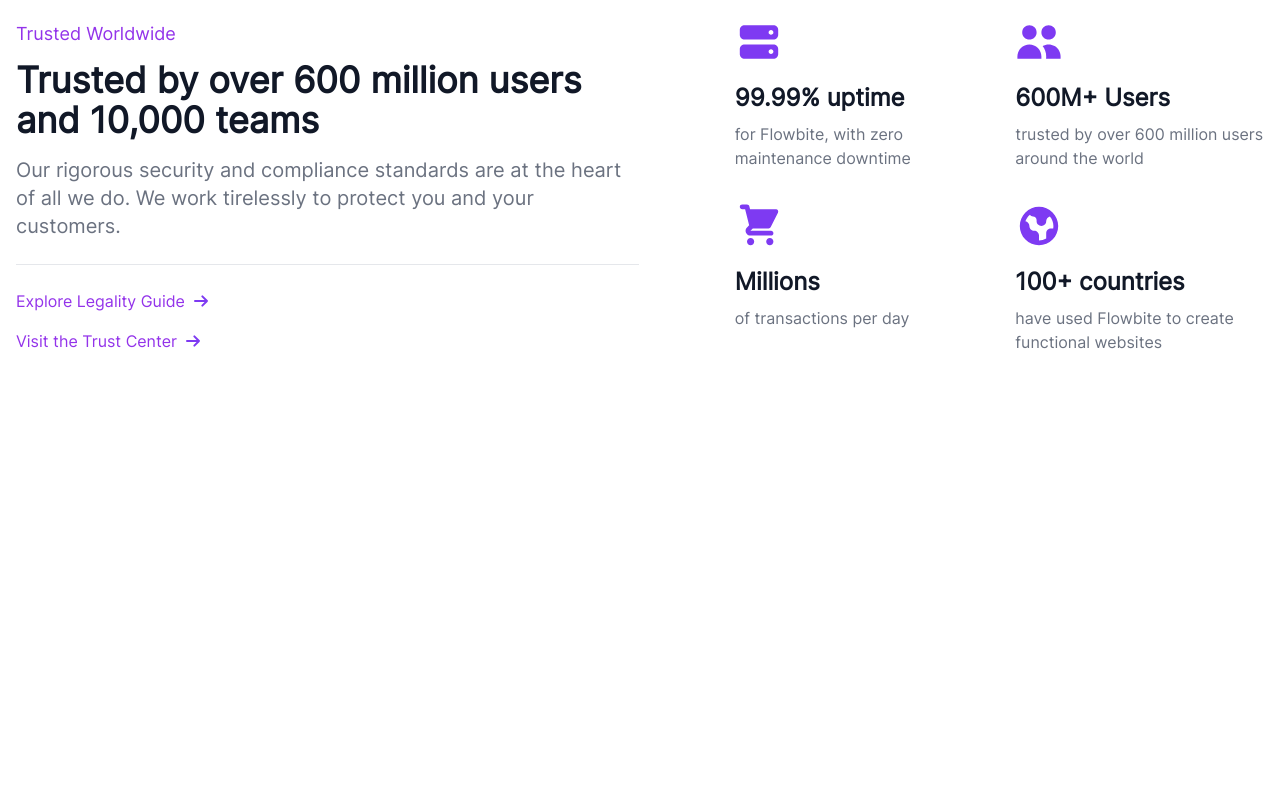
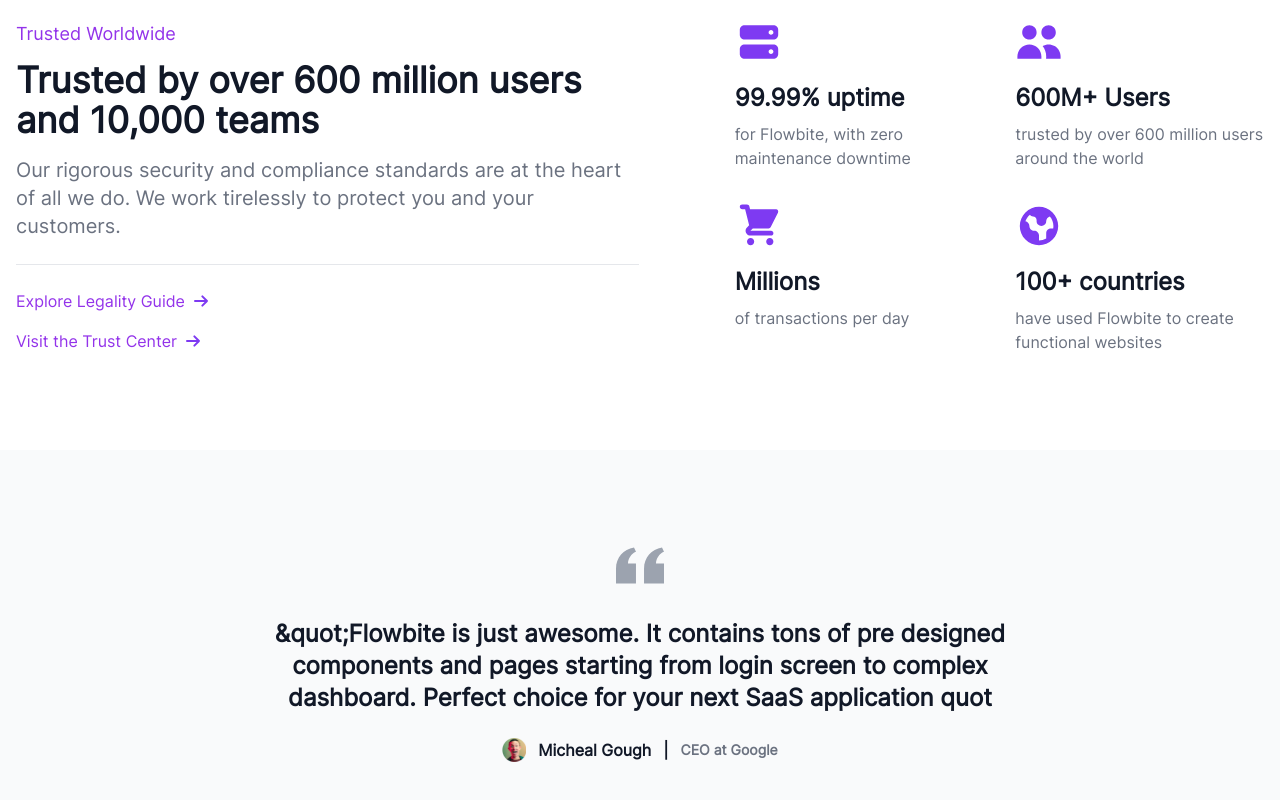
Before and after one commit to nomaan-07/Landwind-React, a React (Vite) app: page / in a window 1280 px wide. Shown: the part 2596-3396 px from the top of the page. Before the commit the page ends 3046 px from the top, so only its background shows below. Built offline with nearby package versions, Linux system fonts and the light colour scheme.

Commit message:
Feat: Testimony Section Complete

```diff
--- a/src/components/header/NavMenu.jsx
+++ b/src/components/header/NavMenu.jsx
@@ -35,7 +35,7 @@
   if (type === "mobile")
     return (
       <ul
-        className={`absolute left-0 right-0 top-16 -z-10 flex w-full flex-col items-center gap-5 rounded-b-lg bg-white py-5 font-semibold text-purple-600 transition-all duration-300 ${isOpen ? "translate-x-0" : "translate-x-[100dvh]"}`}
+        className={`absolute left-0 right-0 top-16 -z-10 flex w-full flex-col items-center gap-5 rounded-b-lg bg-white py-5 font-semibold text-purple-600 transition-all duration-300 ${isOpen ? "translate-x-0" : "translate-x-[100%]"}`}
       >
         {items.map((item) => (
           <li className="w-full text-center" key={item.id}>
--- /dev/null
+++ b/src/components/home-page/testimony/Testimony.jsx
@@ -0,0 +1,33 @@
+import Icon from "../../../ui/Icon";
+
+const testimony = {
+  name: "Micheal Gough",
+  quot: "&quot;Flowbite is just awesome. It contains tons of pre designed components and pages starting from login screen to complex dashboard. Perfect choice for your next SaaS application quot",
+  imageUrl: "images/avatar.png",
+  role: "CEO at Google",
+};
+
+function Testimony() {
+  return (
+    <section className="bg-gray-50 py-16 md:py-20 lg:py-24">
+      <div className="container flex max-w-[768px] flex-col items-center justify-center gap-6">
+        <Icon className="size-10 md:size-12" icon="quotes" />
+
+        <p className="text-center text-lg font-semibold leading-relaxed sm:text-xl md:text-2xl">
+          {testimony.quot}
+        </p>
+
+        <div className="flex flex-wrap items-center justify-center gap-2 text-sm font-semibold leading-tight sm:gap-3 sm:text-base">
+          <img src={testimony.imageUrl} className="size-6" alt="avatar" />
+          <span>{testimony.name}</span>
+          <span>|</span>
+          <span className="font-Inter text-sm text-gray-500">
+            {testimony.role}
+          </span>
+        </div>
+      </div>
+    </section>
+  );
+}
+
+export default Testimony;
--- a/src/pages/HomePage.jsx
+++ b/src/pages/HomePage.jsx
@@ -2,6 +2,7 @@
 import Hero from "../components/home-page/hero/Hero";
 import Logos from "../components/home-page/logos/Logos";
 import SocialProof from "../components/home-page/social-proof/SocialProof";
+import Testimony from "../components/home-page/testimony/Testimony";
 
 function HomePage() {
   return (
@@ -10,6 +11,7 @@
       <Logos />
       <FeaturesSections />
       <SocialProof />
+      <Testimony />
     </main>
   );
 }
```
